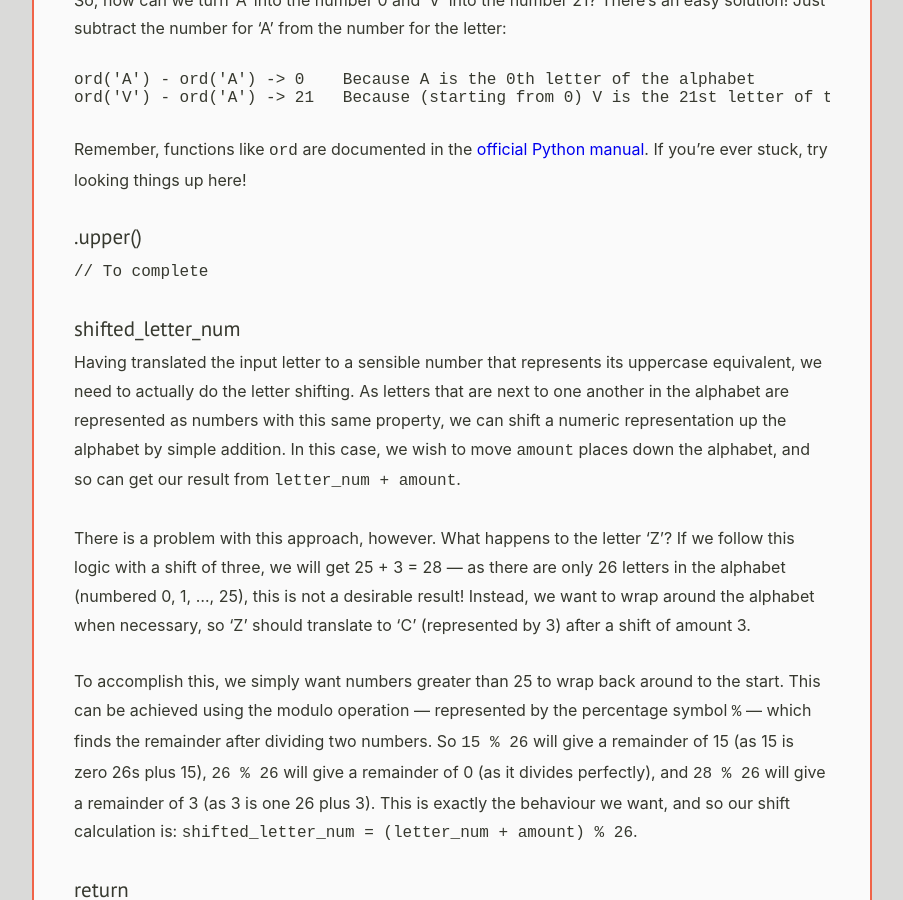
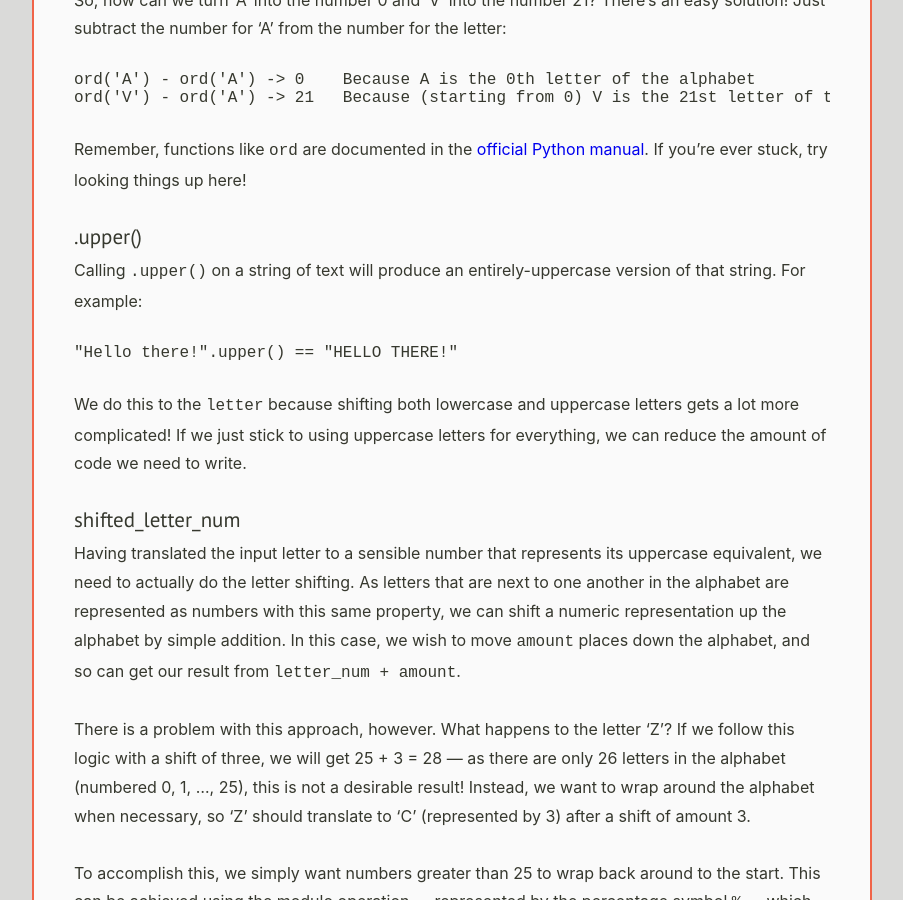
Before and after one commit to micro-bitwise/micro-bitwise.github.io, a Jekyll site: the page built from _tutorials/crypto-student-main.md, in a window 1280 px wide and 900 px high, scrolled down 5690 px. Shown: the whole window, without its empty margins (188-1091 px from the left). Built offline with Jekyll 4.4.1, drawn with Linux system fonts in a browser that asks for light colours; nearby versions of some CDN libraries.

Commit message:
Explain .upper()

````diff
--- a/_tutorials/crypto-student-main.md
+++ b/_tutorials/crypto-student-main.md
@@ -165,7 +165,14 @@ ord('V') - ord('A') -> 21   Because (starting from 0) V is the 21st letter of th
 Remember, functions like `ord` are documented in the [official Python manual](https://docs.python.org/3/library/functions.html#ord). If you’re ever stuck, try looking things up here!
 
 #### .upper()
-`// To complete`
+
+Calling `.upper()` on a string of text will produce an entirely-uppercase version of that string. For example:
+
+```
+"Hello there!".upper() == "HELLO THERE!"
+```
+
+We do this to the `letter` because shifting both lowercase and uppercase letters gets a lot more complicated! If we just stick to using uppercase letters for everything, we can reduce the amount of code we need to write.
 
 #### shifted_letter_num
 Having translated the input letter to a sensible number that represents its uppercase equivalent, we need to actually do the letter shifting. As letters that are next to one another in the alphabet are represented as numbers with this same property, we can shift a numeric representation up the alphabet by simple addition. In this case, we wish to move `amount` places down the alphabet, and so can get our result from `letter_num + amount`.
````
